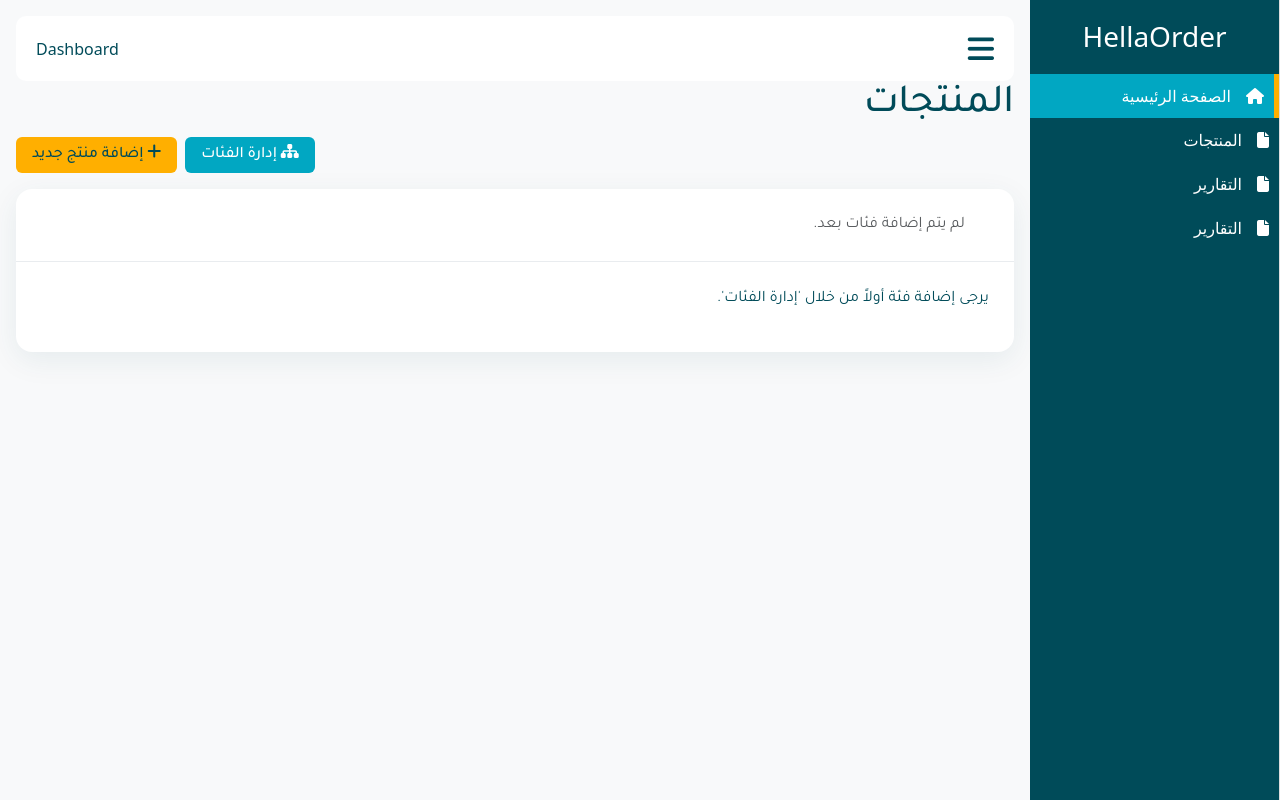
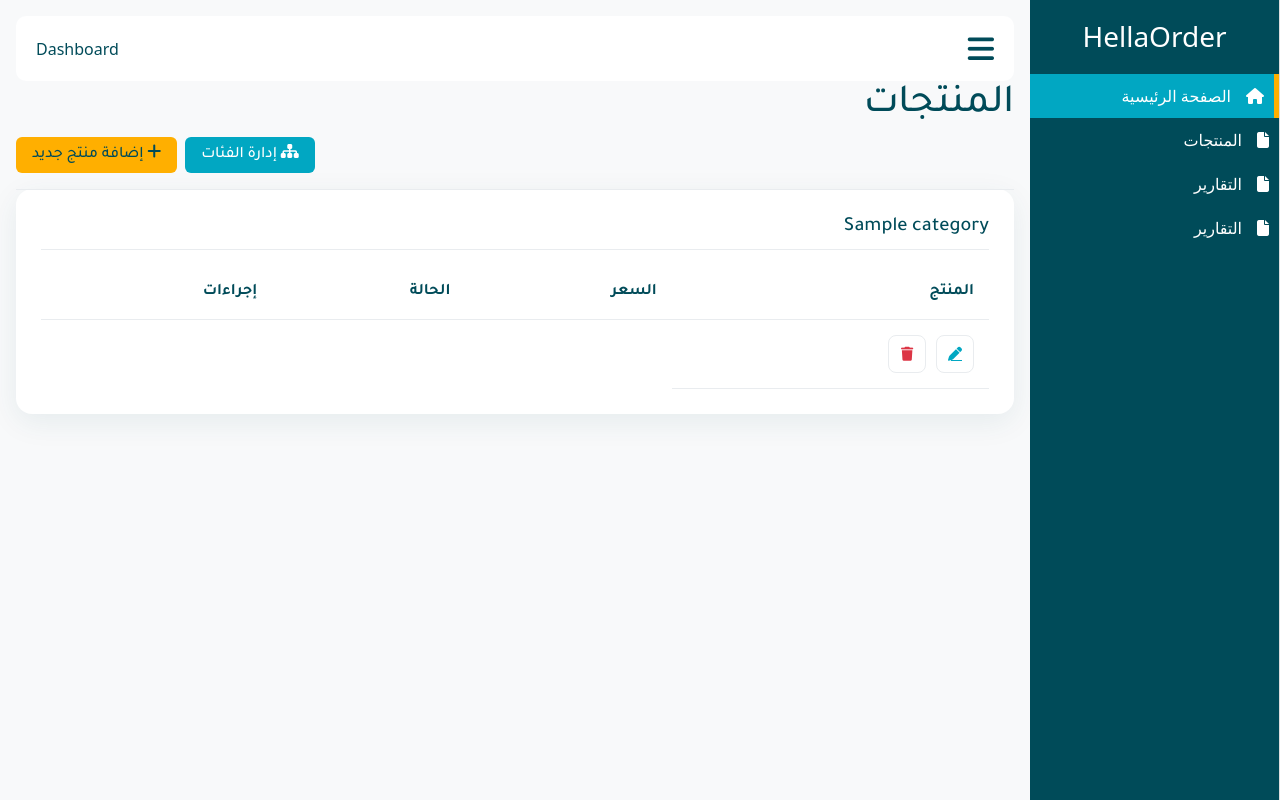
Before and after one commit to Turki20/HallaOrder, a Django app: page /menu/ in a window 1280 px wide. Run offline with Django 5.2, Linux system fonts and the light colour scheme; tables that the repository leaves empty hold one stand-in row (values such as "Sample post"); some libraries are stand-ins or nearby versions.

Commit message:
menu feature backend

```diff
--- a/menu/templates/menu/menu.html
+++ b/menu/templates/menu/menu.html
@@ -4,7 +4,7 @@
 {% block title %}إدارة المنتجات{% endblock title %}
 
 {% block style %}
-    <link rel="stylesheet" href="{% static 'css/menu.css' %}">
+    <link rel="stylesheet" href="{% static 'menu/css/menu.css' %}">
 {% endblock style %}
 
 
@@ -20,11 +20,7 @@
 
 <div class="products-container card">
     <div class="category-tabs">
-        {% for category in categories %}
-            <button class="tab-btn {% if forloop.first %}active{% endif %}" data-target="category-{{ category.id }}">{{ category.name }}</button>
-        {% empty %}
-            <span class="p-4 text-muted">لم يتم إضافة فئات بعد.</span>
-        {% endfor %}
+        <!-- ... No changes here ... -->
     </div>
     <div class="products-content">
         {% for category in categories %}
@@ -35,10 +31,18 @@
                <tbody>
                    {% for product in category.product_set.all %}
                    <tr>
-                       <td><div class="product-info"><img src="{{ product.image|default:'https://via.placeholder.com/50' }}" alt="{{ product.name }}"><span>{{ product.name }}</span></div></td>
-                       <td>{{ product.price }} ر.س</td>
-                       <td><label class="toggle-switch"><input type="checkbox" {% if product.available %}checked{% endif %}><span class="slider"></span></label></td>
-                       <td><div class="action-buttons"><button class="action-btn edit-btn"><i class="fas fa-pen"></i></button><button class="action-btn delete-btn"><i class="fas fa-trash"></i></button></div></td>
+                       <!-- ... No changes to product info, price, or toggle ... -->
+                       <td>
+                           <div class="action-buttons">
+                               <!-- EDIT BUTTON: now a link -->
+                               <a href="{% url 'menu:edit_product' product.id %}" class="action-btn edit-btn"><i class="fas fa-pen"></i></a>
+                               <!-- DELETE BUTTON: now a form -->
+                               <form method="POST" action="{% url 'menu:delete_product' product.id %}" onsubmit="return confirm('هل أنت متأكد من حذف هذا المنتج؟');">
+                                   {% csrf_token %}
+                                   <button type="submit" class="action-btn delete-btn"><i class="fas fa-trash"></i></button>
+                               </form>
+                           </div>
+                       </td>
                    </tr>
                    {% empty %}
                    <tr><td colspan="4" class="text-center text-muted">لا توجد منتجات في هذه الفئة.</td></tr>
@@ -46,8 +50,6 @@
                </tbody>
             </table>
         </section>
-        {% empty %}
-            <p>يرجى إضافة فئة أولاً من خلال 'إدارة الفئات'.</p>
         {% endfor %}
     </div>
 </div>
@@ -60,10 +62,22 @@
             <h3>الفئات الحالية</h3>
             <ul class="category-list">
                 {% for category in categories %}
-                <li><span>{{ category.name }}</span><button class="action-btn delete-btn"><i class="fas fa-trash"></i></button></li>
+                <li class="d-flex justify-content-between align-items-center">
+                    <span>{{ category.name }}</span>
+                    <div class="action-buttons">
+                        <!-- EDIT BUTTON: now a link -->
+                        <a href="{% url 'menu:edit_category' category.id %}" class="action-btn edit-btn"><i class="fas fa-pen"></i></a>
+                        <!-- DELETE BUTTON: now a form -->
+                        <form method="POST" action="{% url 'menu:delete_category' category.id %}" onsubmit="return confirm('هل أنت متأكد من حذف هذه الفئة؟ سيتم حذف جميع المنتجات بداخلها.');">
+                            {% csrf_token %}
+                            <button type="submit" class="action-btn delete-btn"><i class="fas fa-trash"></i></button>
+                        </form>
+                    </div>
+                </li>
                 {% empty %}<li>لا توجد فئات لعرضها.</li>{% endfor %}
             </ul>
-            <form style="margin-top: 30px;">
+            <!-- ADD CATEGORY FORM: Updated with method and action -->
+            <form method="POST" action="{% url 'menu:menu' %}" style="margin-top: 30px;">
                 {% csrf_token %}
                 <h3>إضافة فئة جديدة</h3>
                 <div class="form-group"><label for="new-cat-name">اسم الفئة</label><input type="text" name="name" id="new-cat-name" placeholder="مثال: المشروبات" required></div>
@@ -73,28 +87,21 @@
     </div>
 </div>
 
-<!-- Add/Edit Product Modal -->
+<!-- Add Product Modal: Updated with method and action -->
 <div id="productModal" class="modal-overlay">
     <div class="modal-content">
         <header class="modal-header"><h2>إضافة منتج جديد</h2><button class="close-btn">&times;</button></header>
         <main class="modal-body">
-            <form>
+            <form method="POST" action="{% url 'menu:menu' %}">
                 {% csrf_token %}
                 <div class="form-grid">
-                    <div class="form-group"><label for="prod-name">اسم المنتج</label><input type="text" name="name" id="prod-name" required></div>
-                    <div class="form-group"><label for="prod-price">السعر الأساسي</label><input type="number" name="price" id="prod-price" placeholder="0.00" step="0.01" required></div>
-                    <div class="form-group"><label for="prod-category">الفئة</label>
-                        <select id="prod-category" name="category" required>
-                            {% for category in categories %}<option value="{{ category.id }}">{{ category.name }}</option>{% endfor %}
-                        </select>
-                    </div>
-                    <div class="form-group"><label for="prod-image">رابط الصورة</label><input type="text" name="image" id="prod-image" placeholder="https://example.com/image.png"></div>
-                    <div class="form-group full-width"><label for="prod-desc">الوصف</label><textarea id="prod-desc" name="description" rows="3" required></textarea></div>
+                    <!-- ... No changes to form fields ... -->
                 </div>
                 <div class="modal-footer"><button type="submit" name="add_product" class="btn btn-orange">حفظ المنتج</button></div>
             </form>
         </main>
     </div>
 </div>
-<script src="{% static 'js/menu.js' %}"></script>
+
+<script src="{% static 'menu/js/menu.js' %}"></script>
 {% endblock dashboard_content %}
--- a/menu/urls.py
+++ b/menu/urls.py
@@ -1,17 +1,21 @@
 from django.urls import path
 from . import views
 
-# This defines a namespace for your app's URLs.
-# It's used in templates like {% url 'menu:menu' %}
 app_name = 'menu'
 
 urlpatterns = [
-    # This single URL will handle everything:
-    # - Displaying the menu (GET request)
-    # - Adding a new category (POST request)
-    # - Adding a new product (POST request)
-    path('', views.menu_view, name='menu_view'),
+    # Main page: displays menu, handles adding categories and products
+    path('', views.menu_view, name='menu'),
 
-    # You can add URLs for editing and deleting later, for example:
-    # path('product/<int:product_id>/delete/', views.delete_product_view, name='delete_product'),
+    # URL for editing a category (e.g., /menu/category/5/edit/)
+    path('category/<int:category_id>/edit/', views.edit_category, name='edit_category'),
+
+    # URL for deleting a category
+    path('category/<int:category_id>/delete/', views.delete_category, name='delete_category'),
+
+    # URL for editing a product
+    path('product/<int:product_id>/edit/', views.edit_product, name='edit_product'),
+
+    # URL for deleting a product
+    path('product/<int:product_id>/delete/', views.delete_product, name='delete_product'),
 ]
--- a/menu/views.py
+++ b/menu/views.py
@@ -1,6 +1,78 @@
-from django.shortcuts import render
-from django.http import HttpRequest, HttpResponse
+from django.shortcuts import render, redirect, get_object_or_404
+from django.http import HttpResponse
+from .models import Category, Product
+from restaurants.models import Restaurant # Make sure to import your Restaurant model
 
+def get_test_restaurant():
+    """
+    Helper function to get the first restaurant for testing purposes.
+    Raises an error if no restaurants exist in the database.
+    """
+    restaurant = Restaurant.objects.first()
+    if not restaurant:
+        # This error is a safeguard. You must create a restaurant in the admin panel.
+        raise Exception("DATABASE TEST ERROR: No restaurants found. Please create at least one restaurant in the Django Admin panel to proceed.")
+    return restaurant
 
-def menu_view(request: HttpRequest) -> HttpResponse:
-    return render(request, 'menu/menu.html')
+def menu_view(request):
+    """
+    Main view to display the menu and handle ADDING new categories and products.
+    """
+    try:
+        test_restaurant = get_test_restaurant()
+    except Exception as e:
+        return HttpResponse(str(e)) # Show the error message if no restaurant exists
+
+    if request.method == 'POST':
+        # --- Handle ADD Category ---
+        if 'add_category' in request.POST:
+            name = request.POST.get('name', '').strip()
+            if name:
+                Category.objects.create(restaurant=test_restaurant, name=name)
+
+        # --- Handle ADD Product ---
+        elif 'add_product' in request.POST:
+            name = request.POST.get('name', '').strip()
+            price = request.POST.get('price')
+            category_id = request.POST.get('category')
+            if name and price and category_id:
+                category = get_object_or_404(Category, id=category_id, restaurant=test_restaurant)
+                Product.objects.create(
+                    category=category,
+                    name=name,
+                    price=price,
+                    description=request.POST.get('description', ''),
+                    image=request.POST.get('image', '')
+                )
+        return redirect('menu:menu')
+
+    # --- Display the Page (GET Request) ---
+    categories = Category.objects.filter(restaurant=test_restaurant).prefetch_related('product_set')
+    context = {'categories': categories}
+    return render(request, 'menu/menu.html', context)
+
+# --- EDIT Functions (Placeholders) ---
+def edit_category(request, category_id):
+    # This is a placeholder. A full implementation would require a separate form/page.
+    print(f"Placeholder: Would edit category with ID {category_id}")
+    return redirect('menu:menu')
+
+def edit_product(request, product_id):
+    # Placeholder for edit functionality.
+    print(f"Placeholder: Would edit product with ID {product_id}")
+    return redirect('menu:menu')
+
+# --- DELETE Functions (Simple & Functional) ---
+def delete_category(request, category_id):
+    test_restaurant = get_test_restaurant()
+    category = get_object_or_404(Category, id=category_id, restaurant=test_restaurant)
+    if request.method == 'POST':
+        category.delete()
+    return redirect('menu:menu')
+
+def delete_product(request, product_id):
+    test_restaurant = get_test_restaurant()
+    product = get_object_or_404(Product, id=product_id, category__restaurant=test_restaurant)
+    if request.method == 'POST':
+        product.delete()
+    return redirect('menu:menu')
```
